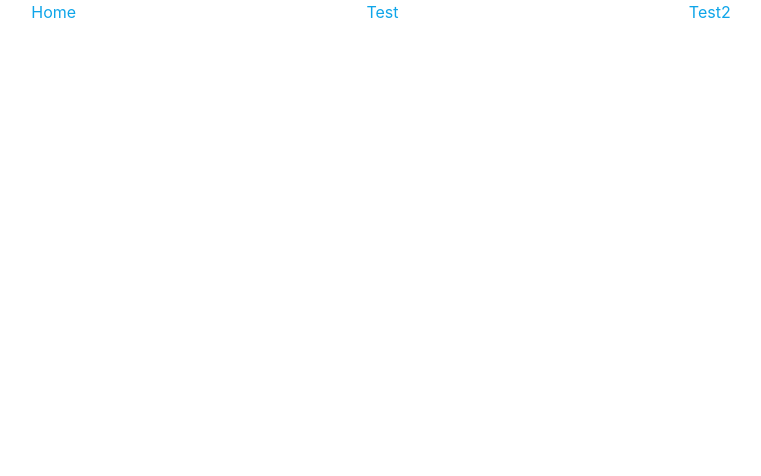
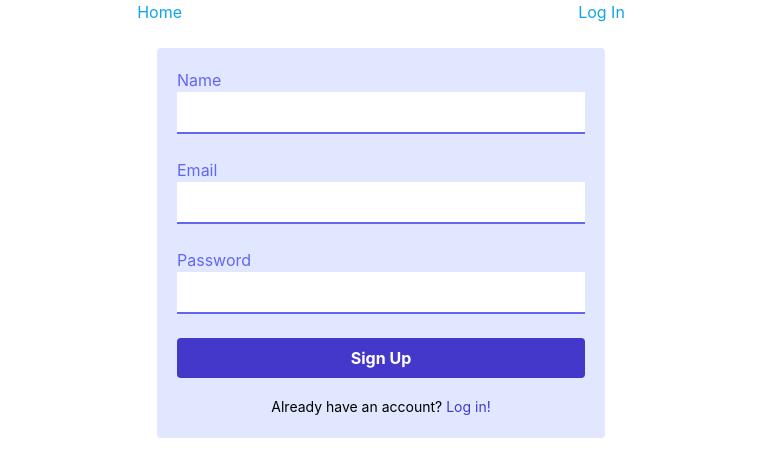
Before and after one commit to lim-jiahao/turn-down-for-huat-frontend, a React (Create React App) app: page /signup in a window 1280 px wide. Before the commit this address had no page. Shown: the top 476 px of the page, without its empty margins (259-1020 px from the left). Built offline with nearby package versions, Linux system fonts and the light colour scheme.

Commit message:
implement basic user login/signup and auth

```diff
--- a/package.json
+++ b/package.json
@@ -3,6 +3,7 @@
   "version": "0.1.0",
   "private": true,
   "dependencies": {
+    "@heroicons/react": "^1.0.5",
     "@testing-library/jest-dom": "^5.16.2",
     "@testing-library/react": "^12.1.3",
     "@testing-library/user-event": "^13.5.0",
--- a/src/App.jsx
+++ b/src/App.jsx
@@ -1,36 +1,64 @@
-import React from 'react';
+import React, { useState, useEffect } from 'react';
 import {
   BrowserRouter as Router, Routes, Route, NavLink,
 } from 'react-router-dom';
+import axios from 'axios';
 import LandingPage from './components/LandingPage.jsx';
+import Login from './components/Login.jsx';
+import Signup from './components/Signup.jsx';
+import Profile from './components/Profile.jsx';
 
-const App = () => (
+axios.defaults.withCredentials = true;
+const BACKEND_URL = 'http://localhost:3004';
 
-  <div className="App w-screen flex flex-col items-center">
+const App = () => {
+  const [auth, setAuth] = useState(false);
+
+  useEffect(() => {
+    const token = localStorage.getItem('authToken');
+    if (!token) {
+      setAuth(false);
+      return;
+    }
+    (async () => {
+      try {
+        const headers = { headers: { Authorization: `Bearer ${token}` } };
+        const resp = await axios.get(`${BACKEND_URL}/user/authenticate`, headers);
+        const { valid } = resp.data;
+        if (!valid) {
+          setAuth(false);
+          return;
+        }
+        setAuth(true);
+      } catch (err) {
+        setAuth(false);
+        console.error(err.response);
+      }
+    })();
+  });
+
+  return (
+    <div className="w-screen flex flex-col items-center">
       <Router>
         <div className="w-full mb-6">
           <nav className="flex justify-evenly text-sky-500">
             <NavLink className={({ isActive }) => `${isActive && 'font-bold'} hover:underline`} to="/">Home</NavLink>
-          <NavLink className={({ isActive }) => `${isActive && 'font-bold'} hover:underline`} to="/test">Test</NavLink>
-          <NavLink className={({ isActive }) => `${isActive && 'font-bold'} hover:underline`} to="/test2">Test2</NavLink>
+            {auth ? (
+              <NavLink className={({ isActive }) => `${isActive && 'font-bold'} hover:underline`} to="/profile">Profile</NavLink>
+            ) : (
+              <NavLink className={({ isActive }) => `${isActive && 'font-bold'} hover:underline`} to="/login">Log In</NavLink>
+            )}
           </nav>
         </div>
 
         <Routes>
           <Route path="/" element={<LandingPage />} />
-        <Route path="/test2" element={<Test2 />} />
-        <Route path="/test" element={<Test />} />
+          <Route path="profile" element={auth ? <Profile setAuth={setAuth} /> : <LandingPage />} />
+          <Route path="login" element={<Login setAuth={setAuth} />} />
+          <Route path="signup" element={<Signup setAuth={setAuth} />} />
         </Routes>
       </Router>
     </div>
-);
+  ); };
 
 export default App;
-
-const Test = () => (
-  <div>Test</div>
-);
-
-const Test2 = () => (
-  <div>Test2</div>
-);
--- /dev/null
+++ b/src/components/Login.jsx
@@ -0,0 +1,76 @@
+import React, { useState } from 'react';
+import { useNavigate, Link } from 'react-router-dom';
+import axios from 'axios';
+
+axios.defaults.withCredentials = true;
+const BACKEND_URL = 'http://localhost:3004';
+
+const Login = ({ setAuth }) => {
+  const [email, setEmail] = useState('');
+  const [password, setPassword] = useState('');
+  const [message, setMessage] = useState('');
+
+  const navigate = useNavigate();
+
+  const handleEmailChange = (e) => {
+    setEmail(e.target.value);
+    if (message) setMessage('');
+  };
+
+  const handlePasswordChange = (e) => {
+    setPassword(e.target.value);
+    if (message) setMessage('');
+  };
+
+  const handleLogin = async (e) => {
+    e.preventDefault();
+    const data = { email, password };
+    try {
+      const resp = await axios.post(`${BACKEND_URL}/user/login`, data);
+      const { token } = resp.data;
+      if (token) {
+        localStorage.setItem('authToken', token);
+        setAuth(true);
+        setMessage('');
+        navigate('/');
+      }
+    } catch (err) {
+      setAuth(false);
+      setMessage('Invalid login! Please check your details and try again.');
+      console.error(err.response);
+    }
+  };
+
+  return (
+    <div className="max-w-md w-full m-auto bg-indigo-100 rounded p-5">
+      <form onSubmit={handleLogin}>
+        <div>
+          <label className="block mb-2 text-indigo-500" htmlFor="email">
+            Email
+            <input className="w-full p-2 mb-4 text-indigo-700 border-b-2 border-indigo-500 outline-none focus:bg-gray-300" type="email" name="email" value={email} onChange={handleEmailChange} required />
+          </label>
+        </div>
+
+        <div>
+          <label className="block mb-2 text-indigo-500" htmlFor="password">
+            Password
+            <input className="w-full p-2 mb-4 text-indigo-700 border-b-2 border-indigo-500 outline-none focus:bg-gray-300" type="password" name="password" value={password} onChange={handlePasswordChange} required />
+          </label>
+        </div>
+
+        <p className="text-sm text-red-500 font-bold mb-4">{message}</p>
+
+        <div>
+          <input className="w-full bg-indigo-700 hover:bg-pink-700 text-white font-bold py-2 px-4 mb-4 rounded" type="submit" value="Log In" />
+        </div>
+      </form>
+
+      <footer className="mb-4">
+        <Link to="/#" className="text-indigo-700 hover:text-pink-700 text-sm float-left">Forgot Password?</Link>
+        <Link to="/signup" className="text-indigo-700 hover:text-pink-700 text-sm float-right">Create Account</Link>
+      </footer>
+    </div>
+  );
+};
+
+export default Login;
--- /dev/null
+++ b/src/components/Logout.jsx
@@ -0,0 +1,21 @@
+import React from 'react';
+import { LogoutIcon } from '@heroicons/react/outline';
+import { useNavigate } from 'react-router-dom';
+
+const Logout = ({ setAuth }) => {
+  const navigate = useNavigate();
+
+  const handleLogout = () => {
+    localStorage.removeItem('authToken');
+    setAuth(false);
+    navigate('/login');
+  };
+
+  return (
+    <button className="flex items-center w-48 bg-indigo-700 hover:bg-pink-700 text-white font-bold py-2 px-4 rounded-full" type="button" onClick={handleLogout}>
+      <LogoutIcon className="h-5 w-5 mr-1" />
+      <span className="flex-1">Log Out</span>
+    </button>
+  );
+};
+export default Logout;
--- /dev/null
+++ b/src/components/Profile.jsx
@@ -0,0 +1,38 @@
+import axios from 'axios';
+import React, { useEffect } from 'react';
+import Logout from './Logout.jsx';
+
+axios.defaults.withCredentials = true;
+const BACKEND_URL = 'http://localhost:3004';
+
+const Profile = ({ setAuth }) => {
+  useEffect(() => {
+    const token = localStorage.getItem('authToken');
+    if (!token) {
+      setAuth(false);
+      return;
+    }
+    (async () => {
+      try {
+        const headers = { headers: { Authorization: `Bearer ${token}` } };
+        const resp = await axios.get(`${BACKEND_URL}/user/authenticate`, headers);
+        const { valid } = resp.data;
+        if (!valid) {
+          setAuth(false);
+          return;
+        }
+        setAuth(true);
+      } catch (err) {
+        setAuth(false);
+        console.error(err.response);
+      }
+    })();
+  });
+
+  return (
+    <div className="flex flex-col items-center">
+      <Logout setAuth={setAuth} />
+    </div>
+  );
+};
+export default Profile;
--- /dev/null
+++ b/src/components/Signup.jsx
@@ -0,0 +1,84 @@
+import React, { useState } from 'react';
+import { useNavigate, Link } from 'react-router-dom';
+import axios from 'axios';
+
+axios.defaults.withCredentials = true;
+const BACKEND_URL = 'http://localhost:3004';
+
+const Signup = ({ setAuth }) => {
+  const [username, setUsername] = useState('');
+  const [email, setEmail] = useState('');
+  const [password, setPassword] = useState('');
+  const [message, setMessage] = useState('');
+
+  const navigate = useNavigate();
+
+  const handleEmailChange = (e) => {
+    setEmail(e.target.value);
+    if (message) setMessage('');
+  };
+
+  const handleSignup = async (e) => {
+    e.preventDefault();
+
+    const data = {
+      name: username,
+      email,
+      password,
+    };
+
+    try {
+      const resp = await axios.post(`${BACKEND_URL}/user/signup`, data);
+      const { token } = resp.data;
+      if (token) {
+        localStorage.setItem('authToken', token);
+        setAuth(true);
+        navigate('/');
+      }
+    } catch (err) {
+      setAuth(false);
+      if (err.response.status === 401) {
+        setMessage('Email exists!');
+      }
+      console.log(err.response);
+    }
+  };
+
+  return (
+    <div className="max-w-md w-full m-auto bg-indigo-100 rounded p-5">
+      <form onSubmit={handleSignup}>
+        <div>
+          <label className="block mb-2 text-indigo-500" htmlFor="name">
+            Name
+            <input className="w-full p-2 mb-4 text-indigo-700 border-b-2 border-indigo-500 outline-none focus:bg-gray-300" name="name" value={username} onChange={(e) => setUsername(e.target.value)} required />
+          </label>
+        </div>
+
+        <div>
+          <label className="block mb-2 text-indigo-500" htmlFor="email">
+            Email
+            <input className="w-full p-2 mb-2 text-indigo-700 border-b-2 border-indigo-500 outline-none focus:bg-gray-300" type="email" name="email" value={email} onChange={handleEmailChange} required />
+          </label>
+          <p className="text-sm text-red-500 font-bold mb-4">{message}</p>
+        </div>
+
+        <div>
+          <label className="block mb-2 text-indigo-500" htmlFor="password">
+            Password
+            <input className="w-full p-2 mb-4 text-indigo-700 border-b-2 border-indigo-500 outline-none focus:bg-gray-300" type="password" name="password" value={password} onChange={(e) => setPassword(e.target.value)} required />
+          </label>
+        </div>
+        <input className="w-full bg-indigo-700 hover:bg-pink-700 text-white font-bold py-2 px-4 mb-4 rounded" type="submit" value="Sign Up" />
+      </form>
+
+      <footer className="text-center">
+        <span className="text-sm">
+          Already have an account?
+          <Link to="/login" className="text-indigo-700 hover:text-pink-700"> Log in!</Link>
+        </span>
+      </footer>
+    </div>
+  );
+};
+
+export default Signup;
```
Also changed, not shown: 1 other file (tests, documents, lock files or other folders). Lines whose indentation alone changed are shown as unchanged.
